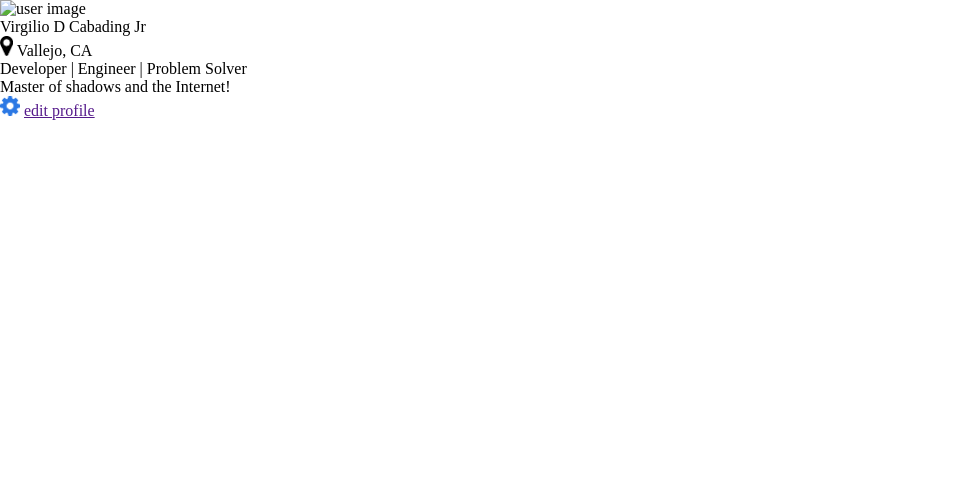
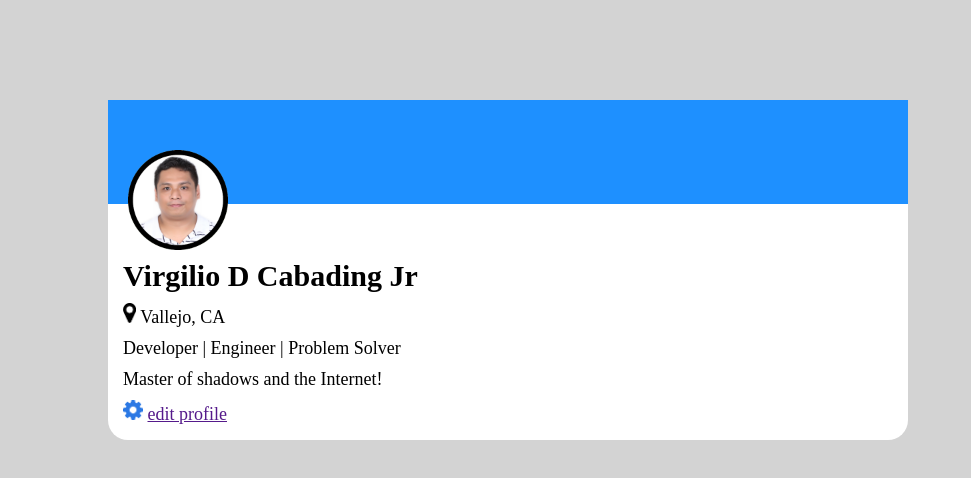
Before and after one commit to vircabading/Coding_Dojo_Web_Fundamentals_CSS_User_Card, a plain HTML site: page index.html in a window 1280 px wide. Shown: the whole page, without its empty margins (0-971 px from the left). Drawn offline with Linux system fonts and the light colour scheme.

Commit message:
add spacing

```diff
--- a/style.css
+++ b/style.css
@@ -6,14 +6,48 @@
     ////////////////////////////////////////////////// */
 
 /* //// Universal Browser Reset ////////////////////// */
-* {
-    vertical-align: baseline;
-    font-weight: inherit;
-    font-family: inherit;
-    font-style: inherit;
-    font-size: 100%;
-    border: 0 none;
-    outline: 0;
-    padding: 0;
-    margin: 0;
+
+
+body {
+    background-color:lightgrey;
 }
+
+.user_card {
+    background-color: white;
+    border-color: black;
+    border-width: 20px;
+    border-radius: 20px;
+    margin: 100px;
+    width: 800px;
+}
+
+.header_area {
+    background-color: dodgerblue;
+}
+
+.content_area {
+    display: flex;
+    flex-direction:column;
+    padding: 50px 10px 10px 10px;
+    font-size: 18px;
+}
+
+.content_area>* {
+    margin: 5px;
+}
+
+.edit_profile {
+    color: dodgerblue;
+}
+
+h1 {
+    font-size: 30px;
+}
+
+#user_image {
+    border-width: 5px;
+    border-color: white;
+    position: relative;
+    left: 20px;
+    top: 50px;
+}
```
Also changed, not shown: icons/user-image.png (added).
